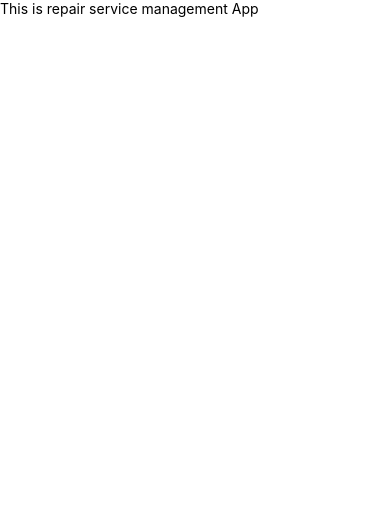
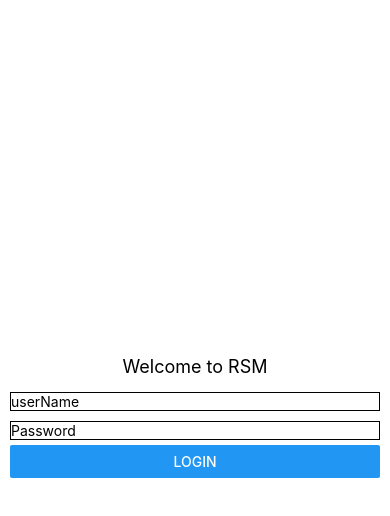
Before and after one commit to vsaran93/repair-service-management, a React Native app: screen / in a window 390 px wide. Shown: the top 516 px of the page. Built offline with nearby package versions, Linux system fonts and the light colour scheme.

Commit message:
basic auth login form front end and created dashbaord registration

```diff
--- a/App.js
+++ b/App.js
@@ -1,17 +1,16 @@
-import React from 'react';
+import React, {Fragment} from 'react';
 import {
   View,
   Text,
 } from 'react-native';
+import Login from './app/components/Auth/Login';
 
 const App = () => {
   return (
     <>
-    <View>
-      <Text>
-        This is repair service management App
-      </Text>
-    </View>
+      <Fragment>
+        <Login />
+      </Fragment>
     </>
   );
 };
--- /dev/null
+++ b/app/components/Auth/Login.js
@@ -0,0 +1,68 @@
+import React from 'react';
+import {
+    View,
+    Text,
+    StyleSheet,
+    TextInput,
+    Button
+} from 'react-native';
+
+
+class Login extends React.Component {
+    state = {
+        userName: '',
+        password: ''
+    }
+    handleInput = (text, prop) => {
+        this.setState({[prop]: text})
+    }
+    render() {
+        let { userName, password } = this.state;
+        return (
+            <View style={styles.loginContainer}>
+                <Text style={styles.loginTitle}>Welcome to RSM</Text>
+                <View style={styles.loginForm}>
+                    <TextInput
+                        style={styles.loginTextField}
+                        placeholder="userName"
+                        onChangeText={(e) => this.handleInput(e, 'userName')}
+                        value={userName}
+                    />
+                    <TextInput
+                        style={styles.loginTextField}
+                        secureTextEntry={true}
+                        placeholder="Password"
+                        onChangeText={(e) => this.handleInput(e, 'password')}
+                        value={password}
+                    />
+                    <Button style={styles.loginButton} title="Login" />
+                </View>
+            </View>
+        )
+    }
+}
+
+const styles = StyleSheet.create({
+    loginContainer: {
+        flex: 1,
+        justifyContent: "center",
+    },
+    loginTitle: {
+        textAlign: 'center',
+        fontSize: 18
+    },
+    loginForm: {
+        padding: 10
+    },
+    loginTextField: {
+        marginTop: 5,
+        marginBottom: 5,
+        borderWidth: 1,
+        borderColor: 'black'
+    },
+    loginButton: {
+        marginTop: 5
+    }
+})
+
+export default Login;
```
Also changed, not shown: app/components/Dashboard/Dashboard.js (added, +12 -0 lines), app/components/Auth/Register.js (added).
